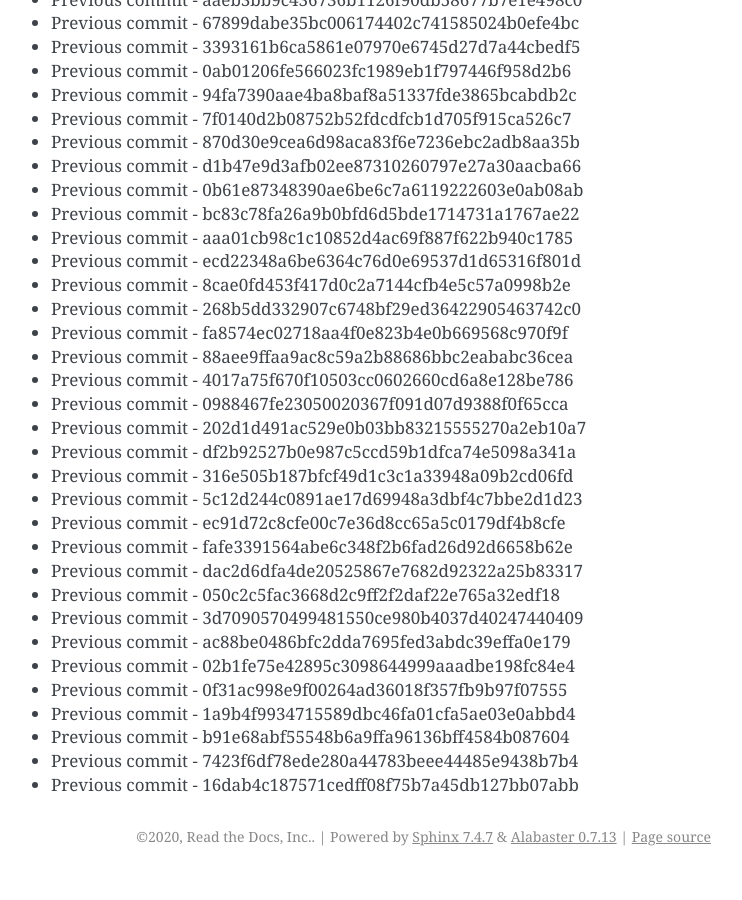
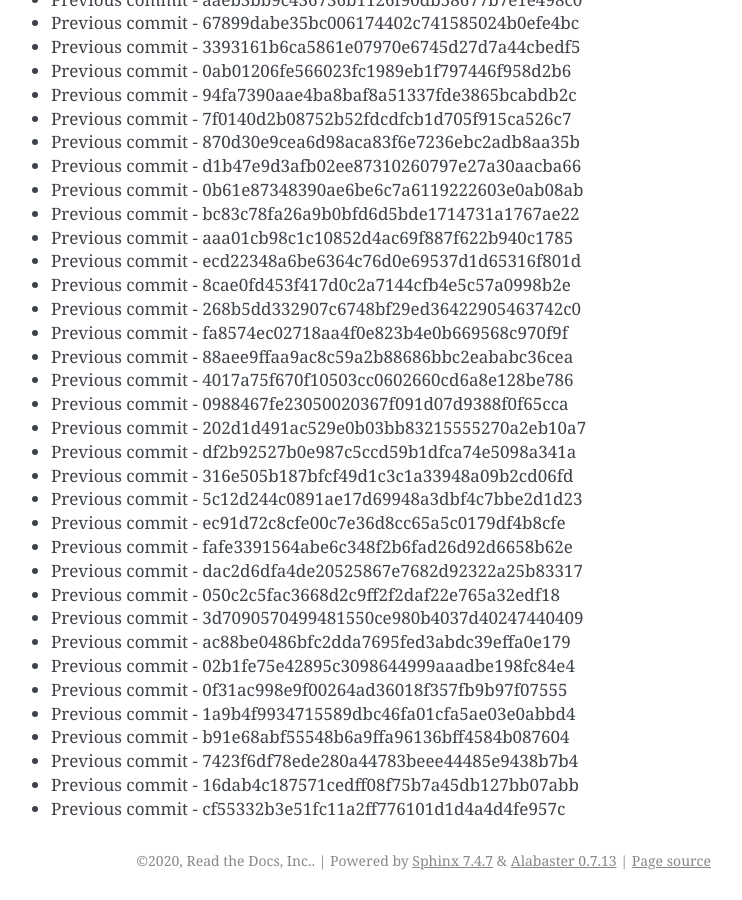
Before and after one commit to readthedocs/rtd-git-stresstest, a Sphinx documentation site: the page built from docs/updates.rst, in a window 1280 px wide and 900 px high, scrolled down 92726 px. Shown: the whole window, without its empty margins (399-1141 px from the left). Built offline with Sphinx 7.4.7, drawn with Linux system fonts in a browser that asks for light colours; before the commit the page ends 93602 px from its top, so only the background shows below that.

Commit message:
Generating commit from previous: cf55332b3e51fc11a2ff776101d1d4a4d4fe957c

```diff
--- a/docs/updates.rst
+++ b/docs/updates.rst
@@ -3928,3 +3928,4 @@ It can be tested for any performance characteristics.
 * Previous commit - b91e68abf55548b6a9ffa96136bff4584b087604
 * Previous commit - 7423f6df78ede280a44783beee44485e9438b7b4
 * Previous commit - 16dab4c187571cedff08f75b7a45db127bb07abb
+* Previous commit - cf55332b3e51fc11a2ff776101d1d4a4d4fe957c
```
